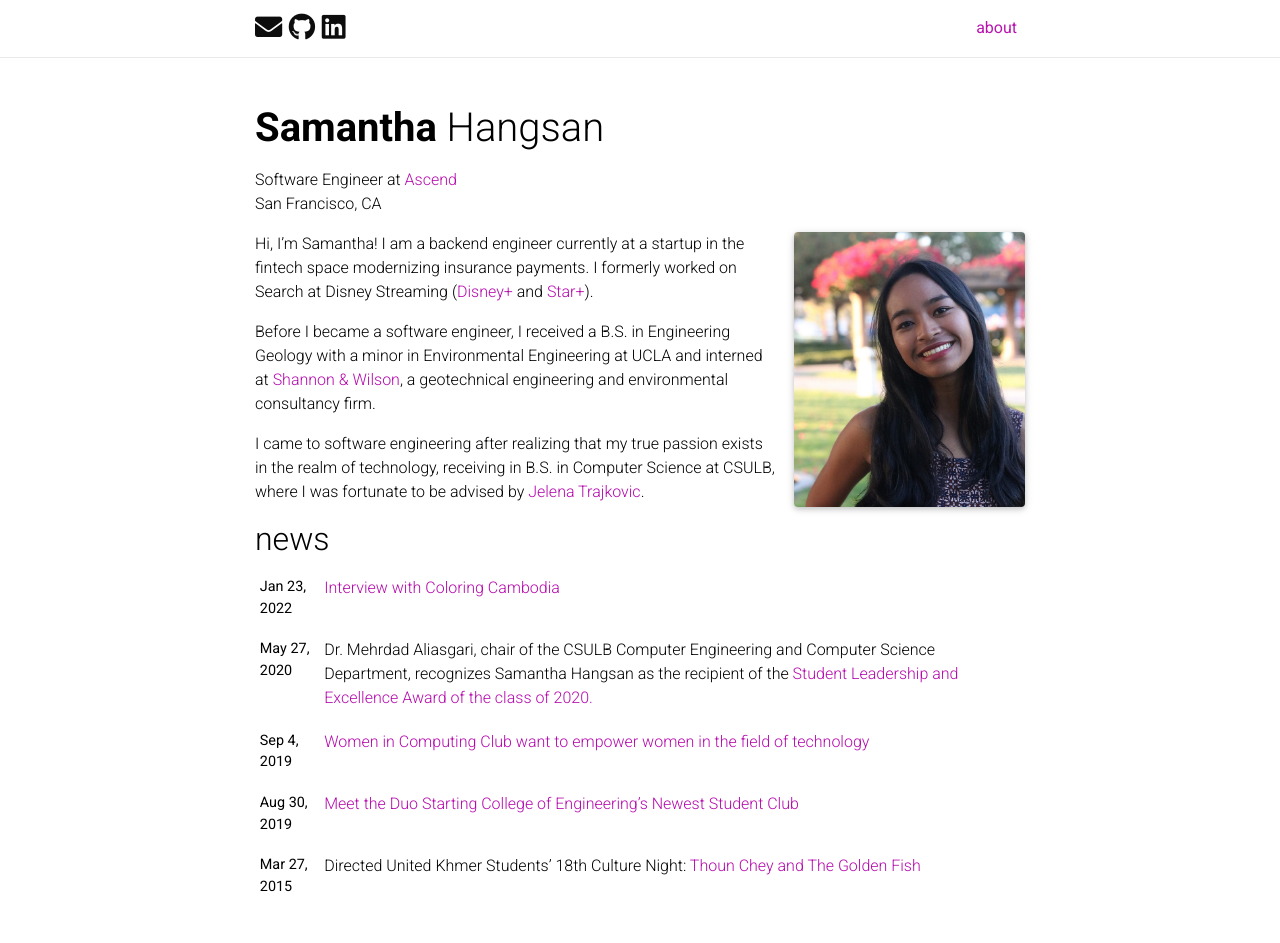
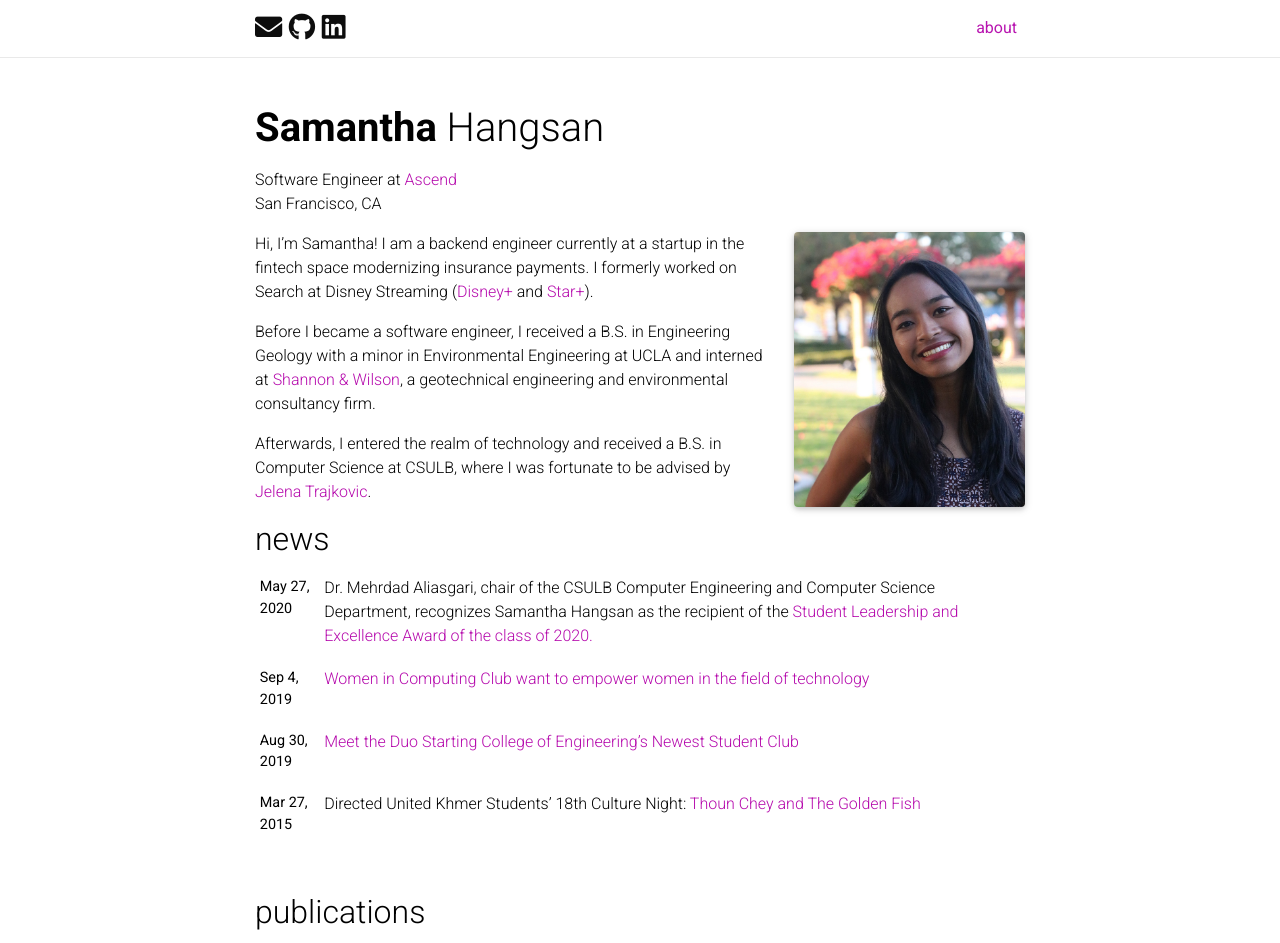
Before and after one commit to samantha/samantha.github.io, a Jekyll site: the page built from _pages/about.md, in a window 1280 px wide and 1180 px high, cut to the strip 0-943 px from the top of the window. Built offline with Jekyll 4.4.1, drawn with Linux system fonts in a browser that asks for light colours; nearby versions of some CDN libraries; comment, search, counter and statistics services are not loaded; a style sheet for code colours, icons or effects is not loaded.

Commit message:
2024_07_21_update_about_and_news

```diff
--- a/_pages/about.md
+++ b/_pages/about.md
@@ -17,7 +17,7 @@
 
 Before I became a software engineer, I received a B.S. in Engineering Geology with a minor in Environmental Engineering at UCLA and interned at <a href="https://www.shannonwilson.com" target="_blank">Shannon & Wilson</a>, a geotechnical engineering and environmental consultancy firm.
 
-I came to software engineering after realizing that my true passion exists in the realm of technology, receiving in B.S. in Computer Science at CSULB, where I was fortunate to be advised by <a href="https://scholar.google.ca/citations?user=l-Eo7mYAAAAJ&hl=en" target="_blank">Jelena Trajkovic</a>.
+Afterwards, I entered the realm of technology and received a B.S. in Computer Science at CSULB, where I was fortunate to be advised by <a href="https://scholar.google.ca/citations?user=l-Eo7mYAAAAJ&hl=en" target="_blank">Jelena Trajkovic</a>.
 
 
 <!--
```
Also changed, not shown: _news/coloring_cambodia.md (deleted, +0 -7 lines).
